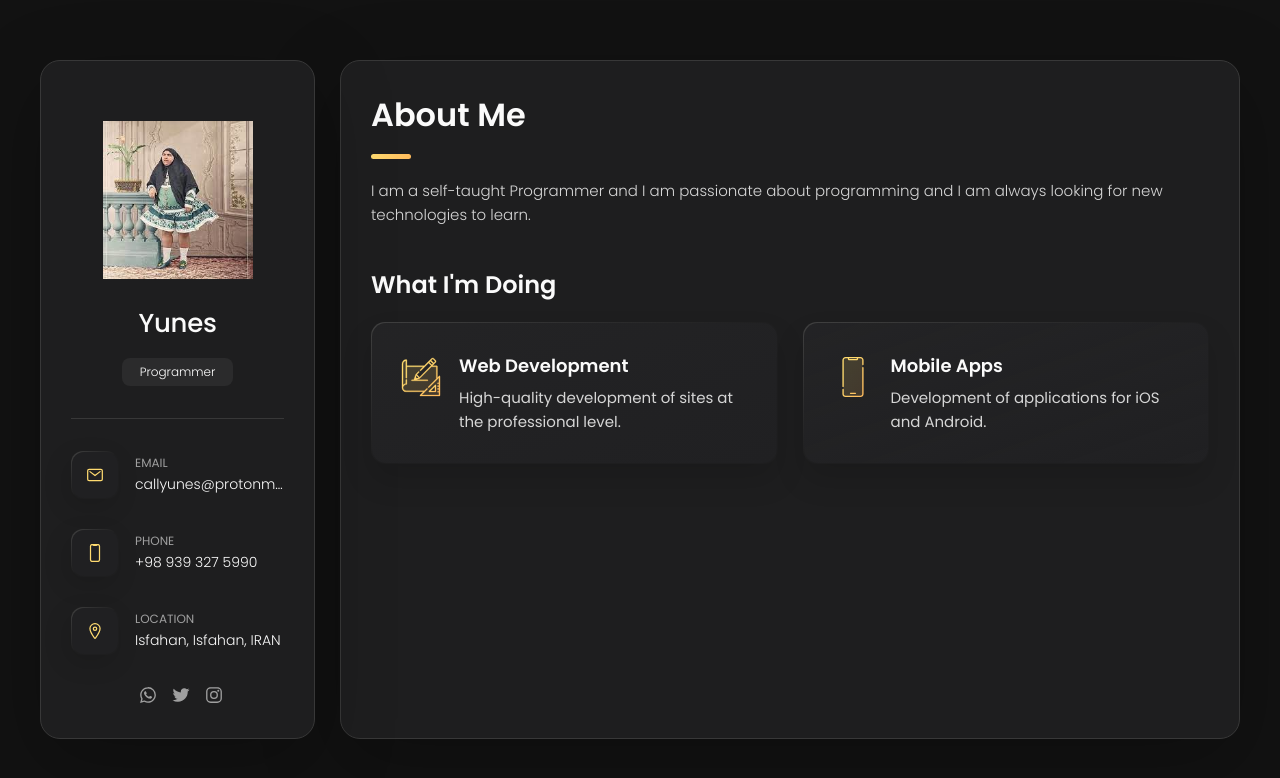
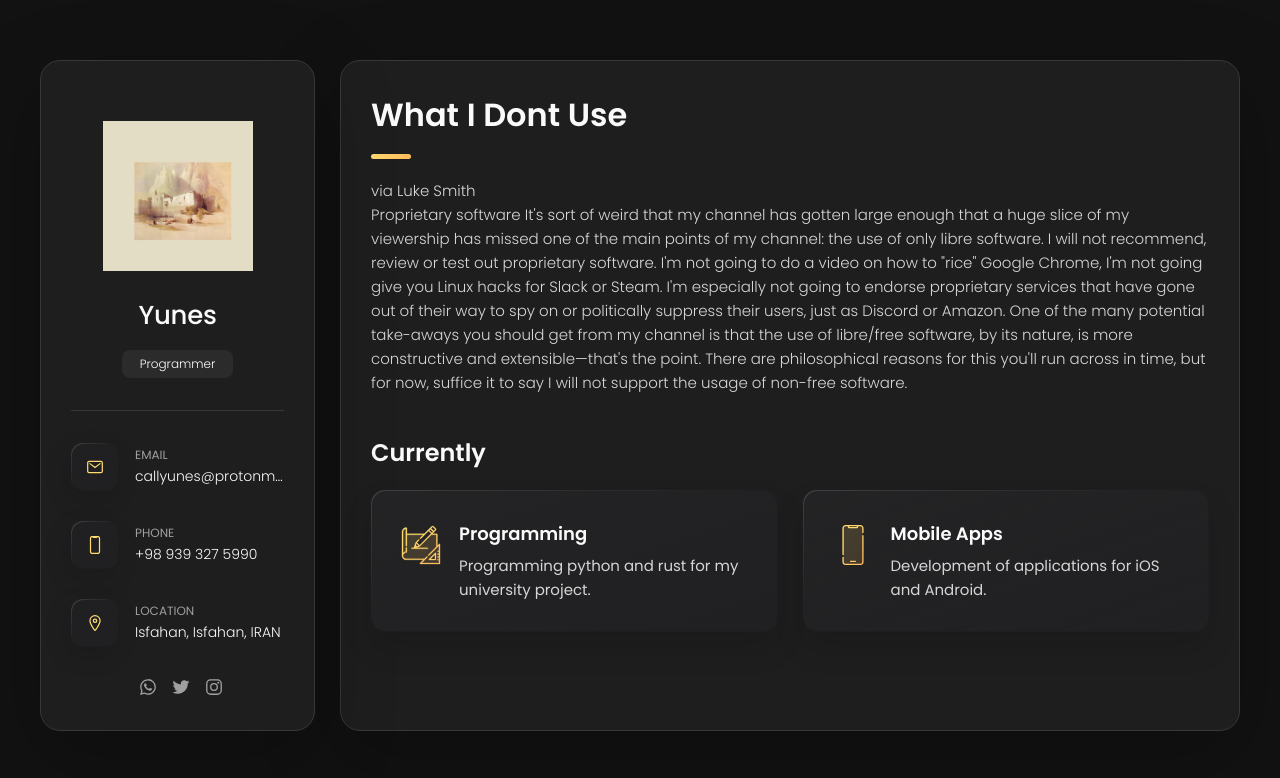
Before and after one commit to yunesxinus/yunesxinus.github.io, a plain HTML site: page index.html in a window 1280 px wide. Drawn offline with nearby package versions, Linux system fonts and the light colour scheme.

Commit message:
edit two

```diff
--- a/index.html
+++ b/index.html
@@ -4,7 +4,7 @@
     <meta charset="UTF-8" />
     <meta http-equiv="X-UA-Compatible" content="IE=edge" />
     <meta name="viewport" content="width=device-width, initial-scale=1.0" />
-    <title>vCard - Personal Portfolio</title>
+    <title>Yunes</title>
 
     <!--
     - favicon
@@ -44,7 +44,7 @@
       <aside class="sidebar" data-sidebar>
         <div class="sidebar-info">
           <figure class="avatar-box">
-            <img src="./assets/images/download.jpg" alt="Yunes" width="80" />
+            <img src="./assets/images/buildings.png" alt="Yunes" width="80" />
           </figure>
 
           <div class="info-content">
@@ -142,13 +142,14 @@
 
         <article class="about active" data-page="about">
           <header>
-            <h2 class="h2 article-title">About me</h2>
+            <h2 class="h2 article-title">What i dont use</h2>
           </header>
 
           <section class="about-text">
             <p>
-              I am a self-taught Programmer and I am passionate
-              about programming and I am always looking for new technologies to learn.
+              via Luke Smith </br>
+Proprietary software
+It's sort of weird that my channel has gotten large enough that a huge slice of my viewership has missed one of the main points of my channel: the use of only libre software. I will not recommend, review or test out proprietary software. I'm not going to do a video on how to "rice" Google Chrome, I'm not going give you Linux hacks for Slack or Steam. I'm especially not going to endorse proprietary services that have gone out of their way to spy on or politically suppress their users, just as Discord or Amazon. One of the many potential take-aways you should get from my channel is that the use of libre/free software, by its nature, is more constructive and extensible—that's the point. There are philosophical reasons for this you'll run across in time, but for now, suffice it to say I will not support the usage of non-free software.
             </p>
           </section>
 
@@ -157,7 +158,7 @@
         -->
 
           <section class="service">
-            <h3 class="h3 service-title">What i'm doing</h3>
+            <h3 class="h3 service-title">Currently</h3>
 
             <ul class="service-list">
               <li class="service-item">
@@ -171,10 +172,10 @@
                 </div>
 
                 <div class="service-content-box">
-                  <h4 class="h4 service-item-title">Web development</h4>
+                  <h4 class="h4 service-item-title">programming</h4>
 
                   <p class="service-item-text">
-                    High-quality development of sites at the professional level.
+                    Programming python and rust for my university project.
                   </p>
                 </div>
               </li>
```
Also changed, not shown: assets/images/buildings.png (added).
